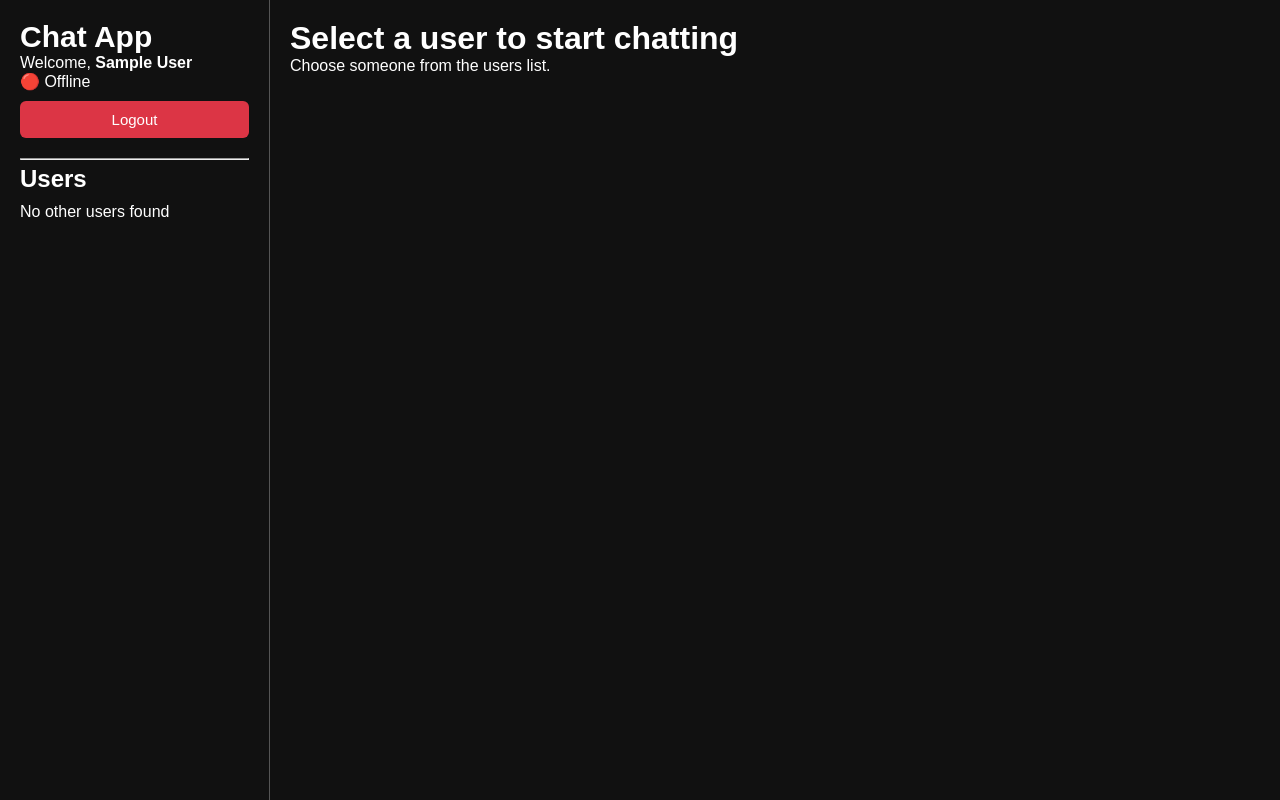
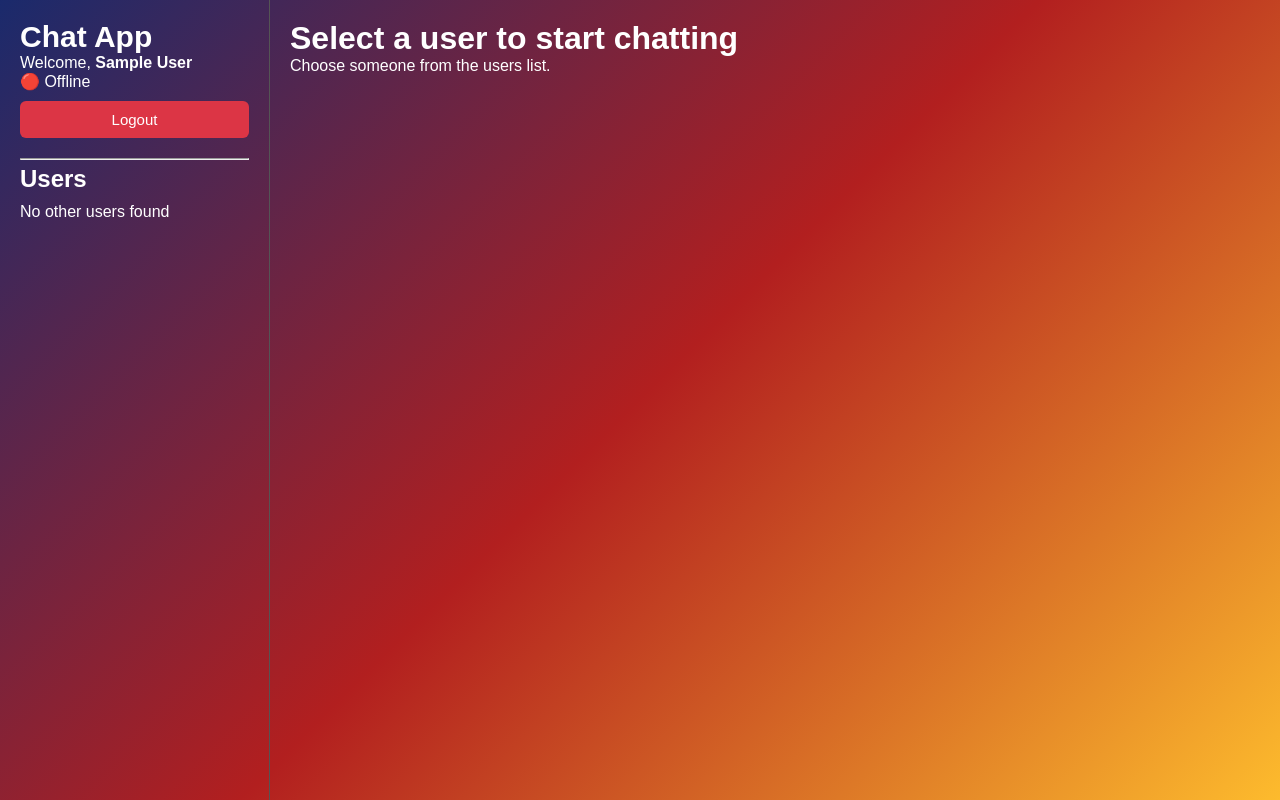
Before and after one commit to AdityaBarad5090/Chat_App, a Next.js app in the folder Client/: page /chat in a window 1280 px wide. Built offline with nearby package versions, Linux system fonts and the light colour scheme; no server answers; sample sign-in values are in the browser's storage.

Commit message:
Chat Page Improve

```diff
--- a/Client/app/chat/page.js
+++ b/Client/app/chat/page.js
@@ -248,11 +248,11 @@ export default function ChatPage() {
     }
 
     return (
-        <div className={styles.container}>
+        <div className={`${styles.container} ${styles.glass} ${styles.gradientBackground}`}>
 
             {/* LEFT SIDEBAR */}
 
-            <div className={styles.sidebar}>
+            <div className={`${styles.sidebar} ${styles.glass}`}>
 
                 <h1>Chat App</h1>
 
@@ -394,7 +394,7 @@ export default function ChatPage() {
 
             {/* CHAT AREA */}
 
-            <div className={styles.chatArea}>
+            <div className={`${styles.chatArea} ${styles.glass}`}>
 
                 {selectedUser ? (
 
@@ -417,7 +417,7 @@ export default function ChatPage() {
 
                         {/* MESSAGES */}
 
-                        <div className={styles.messages}>
+                        <div className={`${styles.messages} ${styles.glass}`}>
 
                             {messages.length === 0 ? (
 
--- a/Client/app/chat/page.module.css
+++ b/Client/app/chat/page.module.css
@@ -1,8 +1,12 @@
 .container {
     display: flex;
     height: 100vh;
-    background: #111;
+    background: linear-gradient(135deg, #1a2a6c, #b21f1f, #fdbb2d);
     color: white;
+    backdrop-filter: blur(8px);
+    background-attachment: fixed;
+    overflow: hidden;
+    position: relative;
 }
 
 .sidebar {
```
